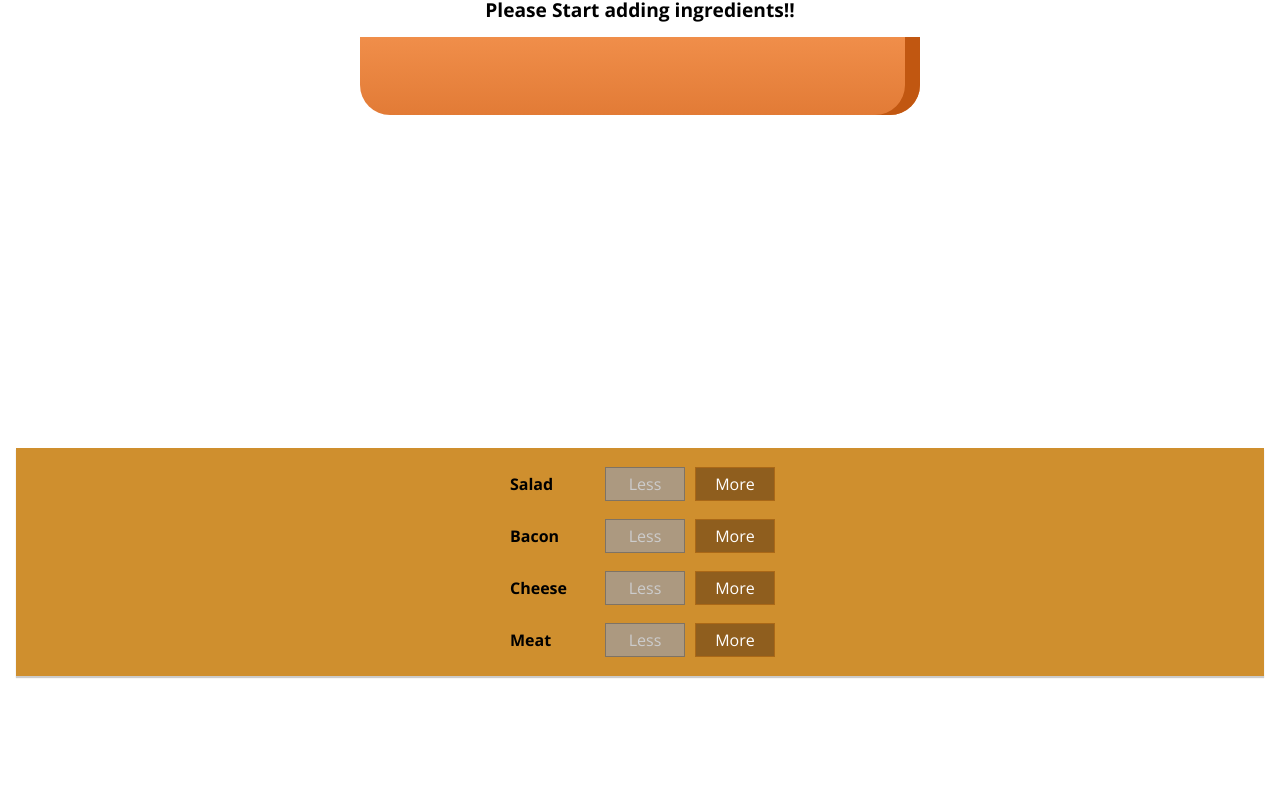
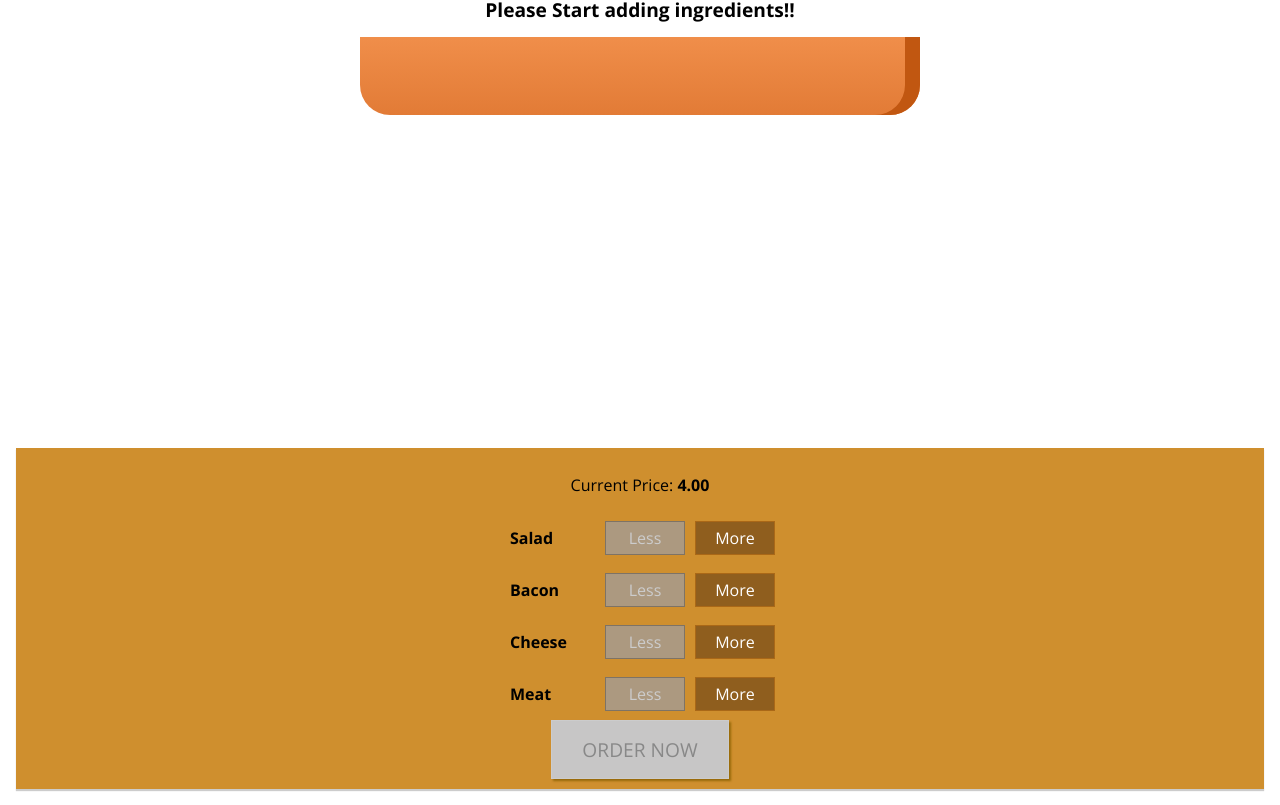
Before and after one commit to Shobhityadav99/Burger-builder, a React app: page / in a window 1280 px wide. Shown: the part 190-995 px from the top of the page. Before the commit the page ends 882 px from the top, so only its background shows below. Built offline with nearby package versions, Linux system fonts and the light colour scheme.

Commit message:
Order now button added

```diff
--- a/src/components/Burger/BuildControls/BuildControls.css
+++ b/src/components/Burger/BuildControls/BuildControls.css
@@ -8,3 +8,45 @@
     margin: auto;
     padding: 10px 0px;
 }
+
+
+.OrderButton {
+    background-color: #DAD735;
+    outline: none;
+    cursor: pointer;
+    border: 1px solid #966909;
+    color: #966909;
+    font-family: inherit;
+    font-size: 1.2em;
+    padding: 15px 30px;
+    box-shadow: 2px 2px 2px #966909;
+}
+
+.OrderButton:hover, .OrderButton:active {
+    background-color: #A0DB41;
+    border: 1px solid #966909;
+    color: #966909;
+}
+
+.OrderButton:disabled {
+    background-color: #C7C6C6;
+    cursor: not-allowed;
+    border: 1px solid #ccc;
+    color: #888888;
+}
+
+.OrderButton:not(:disabled) {
+    animation: enable 0.3s linear;
+}
+
+@keyframes enable {
+    0% {
+        transform: scale(1);
+    }
+    60% {
+        transform: scale(1.1);
+    }
+    100% {
+        transform: scale(1);
+    }
+}
--- a/src/components/Burger/BuildControls/BuildControls.js
+++ b/src/components/Burger/BuildControls/BuildControls.js
@@ -12,6 +12,7 @@
 
 const buildControls = (props) => (
     <div className={classes.BuildControls}>
+        <p>Current Price: <strong>{props.price.toFixed(2)}</strong></p>
         {controls.map(ctrl => (
             <BuildControl
             key={ctrl.label}
@@ -21,6 +22,7 @@
             disabled={props.disabled[ctrl.type]}
             />
         ))}
+        <button className={classes.OrderButton} disabled={!props.purchasable}>ORDER NOW</button>
     </div>
 );
 
--- a/src/containers/BurgerBuilder/BurgerBuilder.js
+++ b/src/containers/BurgerBuilder/BurgerBuilder.js
@@ -18,6 +18,17 @@
             meat: 0,
         },
         totalPrice: 4,
+        purchasable: false,
+    }
+
+    updatePurchaseState (ingredients) {
+        const sum=Object.keys(ingredients).map(igKey => {
+            return ingredients[igKey]
+        })
+        .reduce((sum,el) => {
+            return sum+el;
+        } ,0);
+        this.setState({purchasable: sum>0})
     }
 
     addIngredientsHandler = (type) => {
@@ -33,7 +44,8 @@
         this.setState({
             totalPrice: newPrice,
             ingredients: updateIngredients,
-        })
+        });
+        this.updatePurchaseState(updateIngredients);
     }
 
     removeIngredientHandler =(type) => {
@@ -52,7 +64,8 @@
         this.setState({
             totalPrice: newPrice,
             ingredients: updateIngredients,
-        })
+        });
+        this.updatePurchaseState(updateIngredients);
     }
 
 
@@ -70,6 +83,8 @@
                 ingredientsAdded={this.addIngredientsHandler}
                 ingredientsRemoved={this.removeIngredientHandler}
                 disabled={disabledInfo}
+                price={this.state.totalPrice}
+                purchasable={this.state.purchasable}
                 ></BuildControls>
             </Aux>
         );
```
